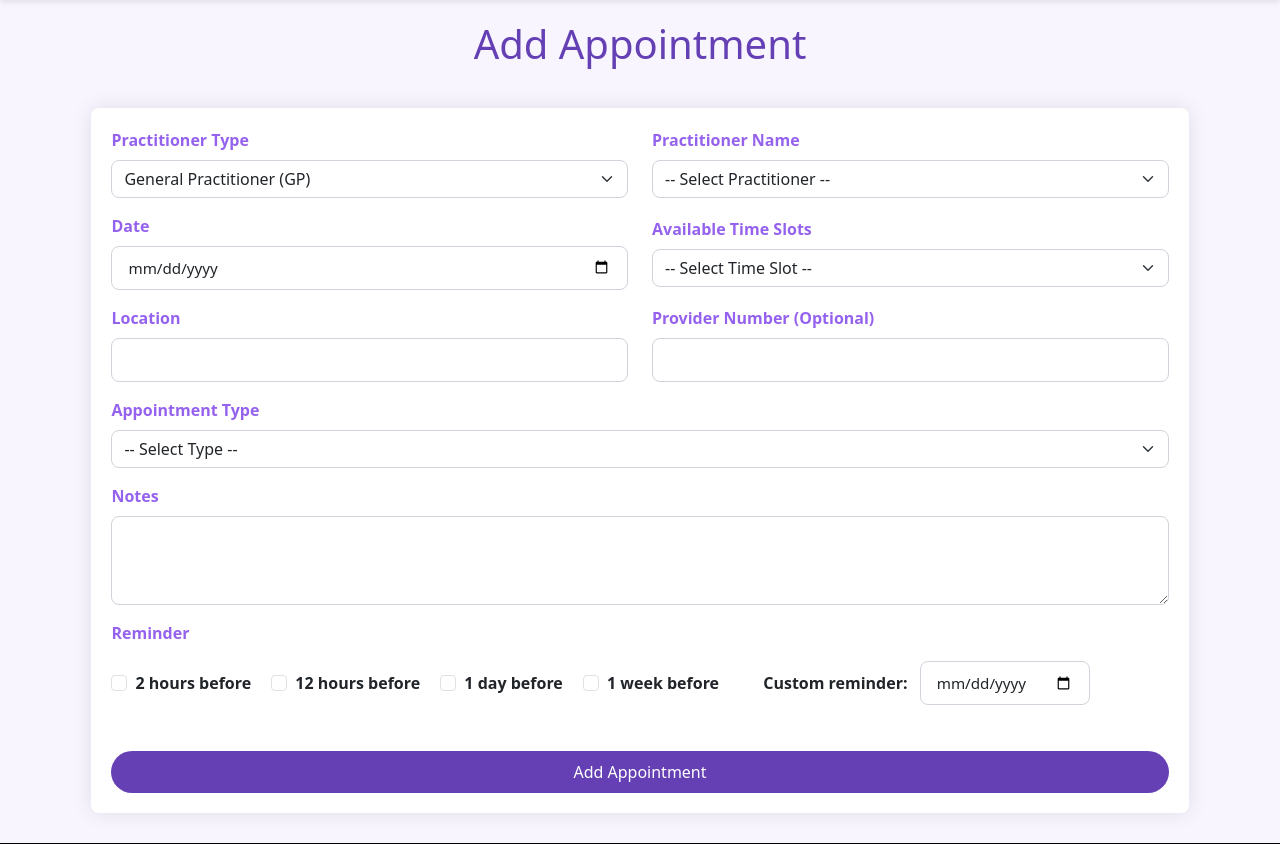
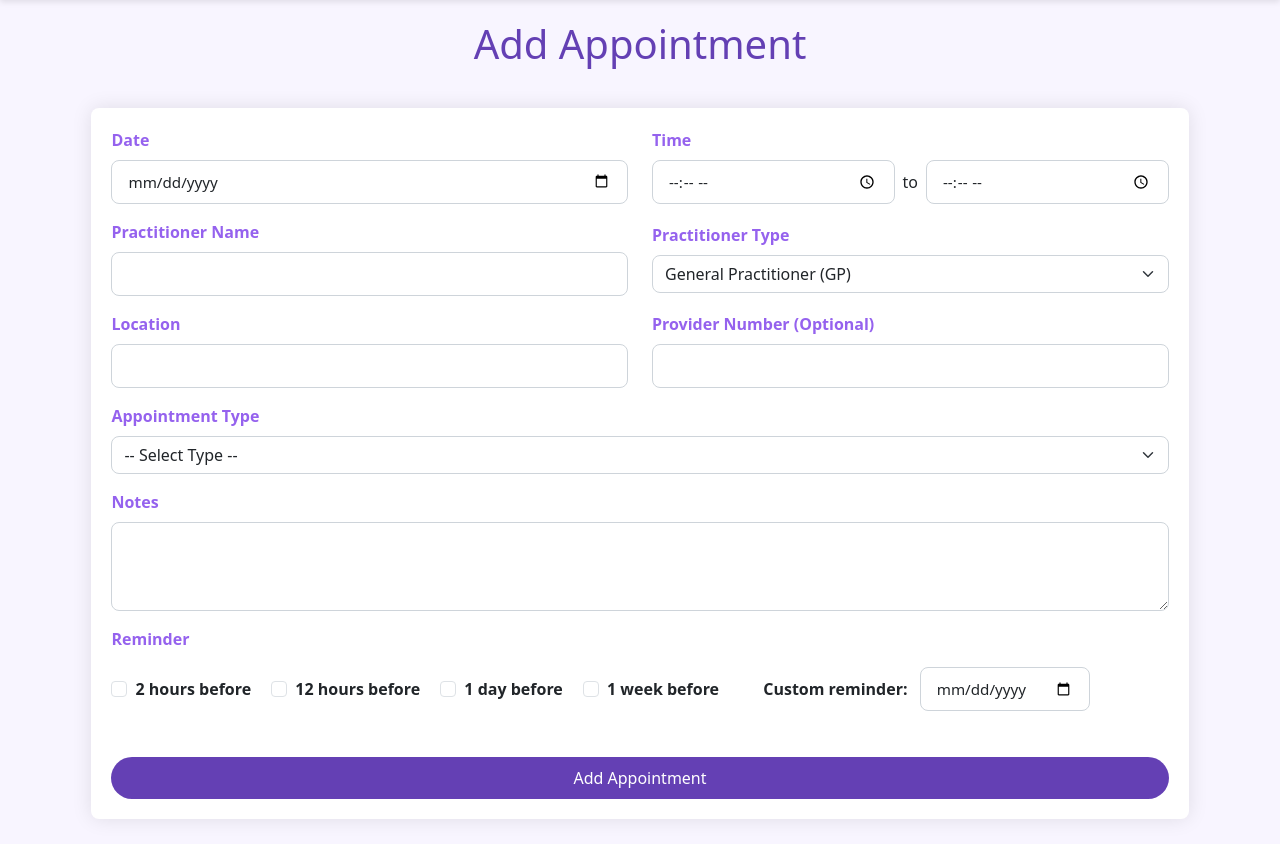
Before and after one commit to olalozyk/3403GroupProject, a Flask app: page /appointments/add_appointment in a window 1280 px wide. Shown: the part 86-930 px from the top of the page. Run offline with Flask 3, Linux system fonts and the light colour scheme.

Commit message:
Rearrange fields and update field types

```diff
--- a/app/templates/page_6_AddAppointmentPage.html
+++ b/app/templates/page_6_AddAppointmentPage.html
@@ -94,6 +94,25 @@
 
                             <div class="row mb-3">
                                 <div class="col-md-6">
+                                    <label for="date" class="form-label">Date</label>
+                                    <input type="date" class="form-control" name="date" required>
+                                </div>
+                                <div class="col-md-6">
+                                    <label for="time" class="form-label">Time</label>
+                                    <div class="d-flex align-items-center gap-2">
+                                        <input type="time" class="form-control" name="start_time" required>
+                                        <span>to</span>
+                                        <input type="time" class="form-control" name="end_time" required>
+                                    </div>
+                                </div>
+                            </div>
+
+                            <div class="row mb-3">
+                                <div class="col-md-6">
+                                    <label for="practitioner" class="form-label">Practitioner Name</label>
+                                    <input type="text" class="form-control" name="practitioner" required>
+                                </div>
+                                <div class="col-md-6">
                                     <label for="practitioner_type" class="form-label">Practitioner Type</label>
                                     <select name="practitioner_type" class="form-select" required>
                                         <option selected>General Practitioner (GP)</option>
@@ -113,40 +132,7 @@
                                         <option>Oncologist</option>
                                     </select>
                                 </div>
-                            <div class="col-md-6">
-                                <label for="practitioner" class="form-label">Practitioner Name</label>
-                                <select name="practitioner" class="form-select" required>
-                                    <option value="">-- Select Practitioner --</option>
-                                    <option>Dr. Alex</option>
-                                    <option>Dr. Henry</option>
-                                    <option>Dr. Derrick</option>
-                                    <option>Dr. Tan</option>
-                                    <option>Dr. Wong</option>
-                                </select>
                             </div>
-                        </div>
-
-                        <div class="row mb-3">
-                            <div class="col-md-6">
-                                <label for="date" class="form-label">Date</label>
-                                <input type="date" class="form-control" name="date" required>
-                            </div>
-                            <div class="col-md-6">
-                                <label for="time" class="form-label">Available Time Slots</label>
-                                <select name="time" class="form-select" required>
-                                    <option value="">-- Select Time Slot --</option>
-                                    <option>9:00am - 10:00am</option>
-                                    <option>10:00am - 11:00am</option>
-                                    <option>11:00am - 12:00pm</option>
-                                    <option>12:00pm - 1:00pm</option>
-                                    <option>2:00pm - 3:00pm</option>
-                                    <option>3:00pm - 4:00pm</option>
-                                    <option>4:00pm - 5:00pm</option>
-                                </select>
-                            </div>
-                        </div>
-
-
 
                             <div class="row mb-3">
                                 <div class="col-md-6">
```
Lines whose indentation alone changed are shown as unchanged.
